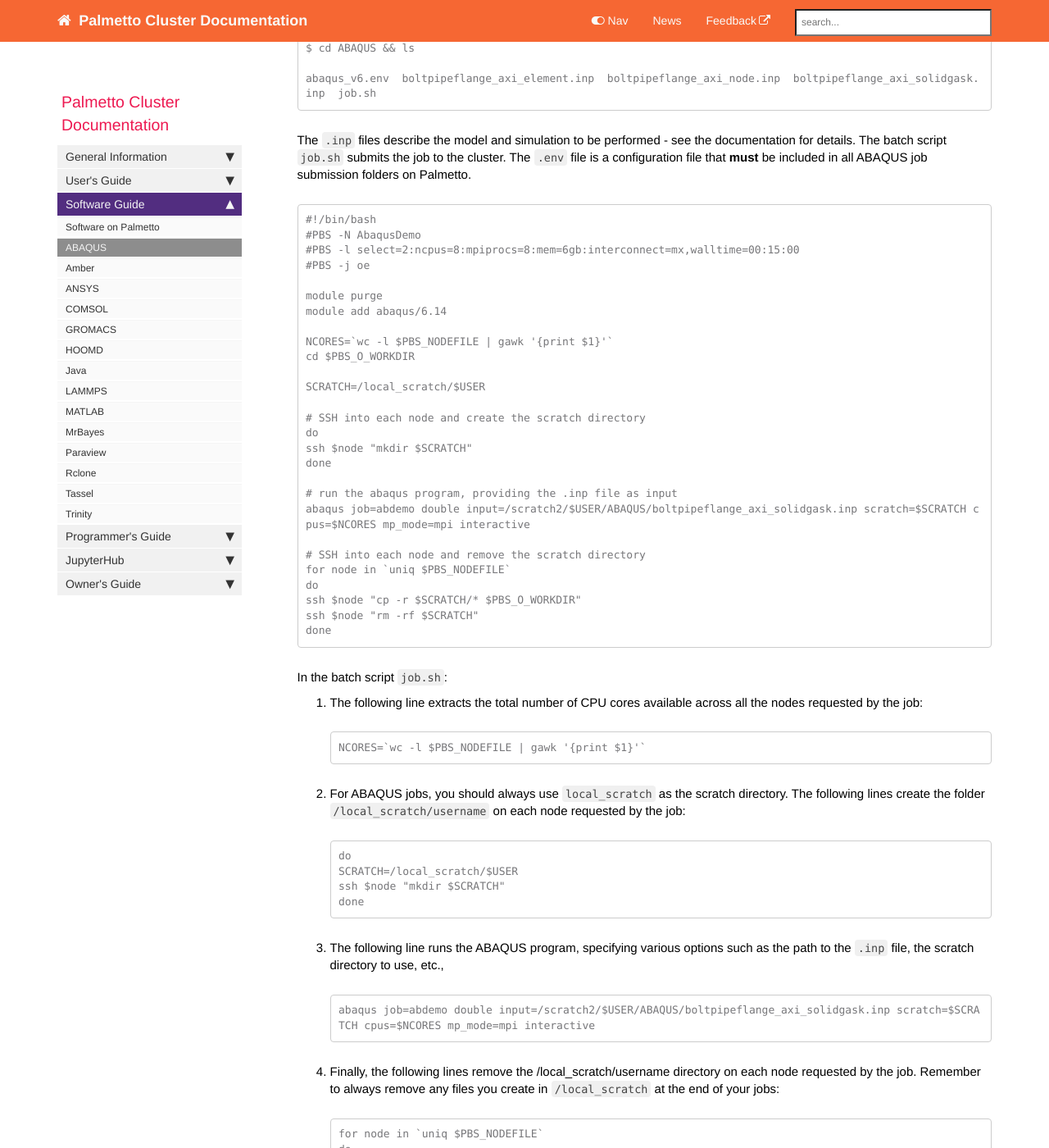
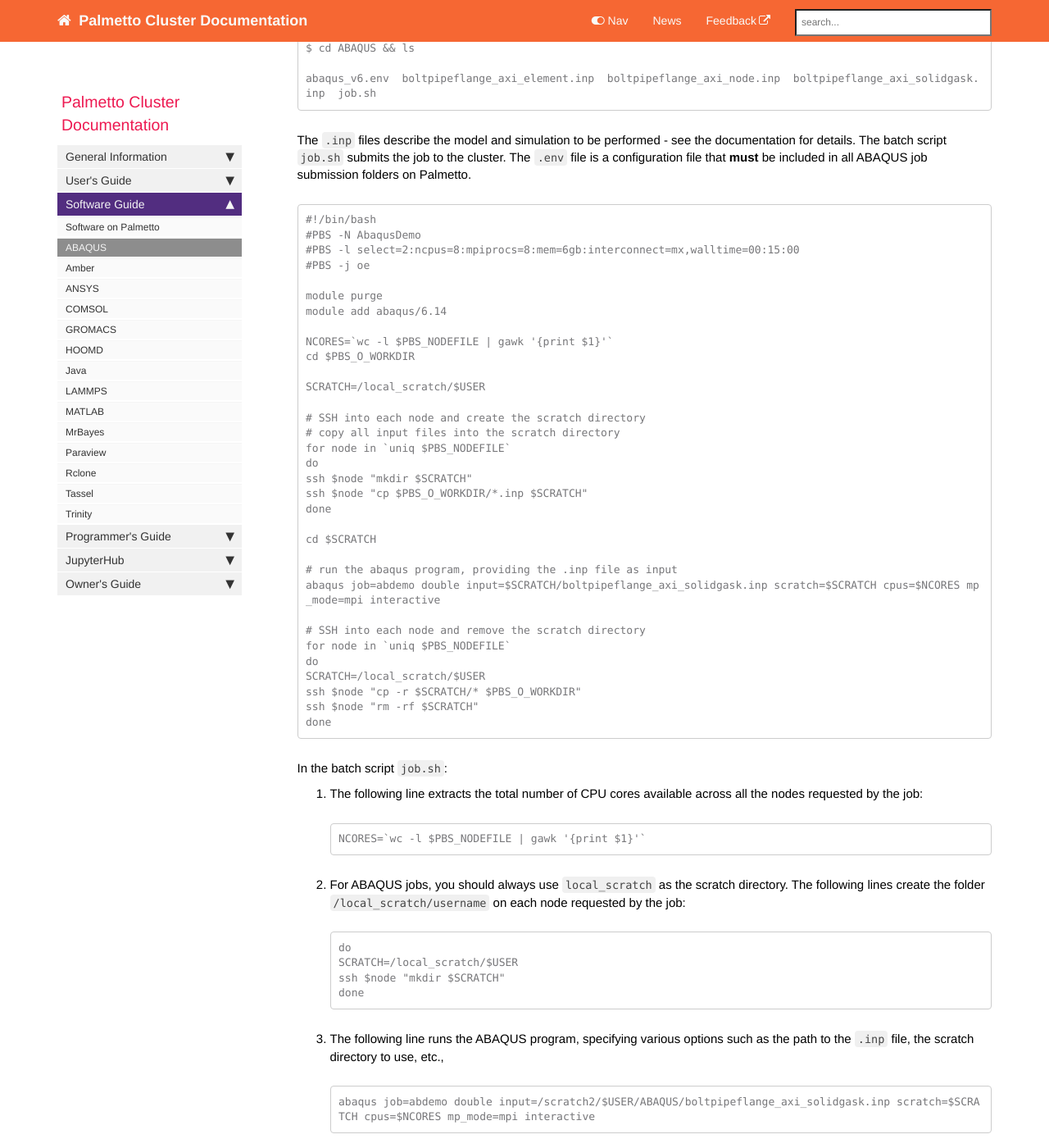
Before and after one commit to clemsonciti/palmetto-documentation, a Jekyll site: the page built from pages/documentation/software_abaqus.md, in a window 1280 px wide and 1400 px high, scrolled down 1195 px. Shown: the whole window at 82% size. Built offline with Jekyll 4.4.1, drawn with Linux system fonts in a browser that asks for light colours; nearby versions of some CDN libraries; comment, search, counter and statistics services are not loaded.

Commit message:
update ABAQUS and ANSYS instructions

```diff
--- a/pages/documentation/software_abaqus.md
+++ b/pages/documentation/software_abaqus.md
@@ -92,16 +92,22 @@ cd $PBS_O_WORKDIR
 SCRATCH=/local_scratch/$USER
 
 # SSH into each node and create the scratch directory
+# copy all input files into the scratch directory
+for node in `uniq $PBS_NODEFILE`
 do
 ssh $node "mkdir $SCRATCH"
+ssh $node "cp $PBS_O_WORKDIR/*.inp $SCRATCH"
 done
 
+cd $SCRATCH
+
 # run the abaqus program, providing the .inp file as input
-abaqus job=abdemo double input=/scratch2/$USER/ABAQUS/boltpipeflange_axi_solidgask.inp scratch=$SCRATCH cpus=$NCORES mp_mode=mpi interactive
+abaqus job=abdemo double input=$SCRATCH/boltpipeflange_axi_solidgask.inp scratch=$SCRATCH cpus=$NCORES mp_mode=mpi interactive
 
 # SSH into each node and remove the scratch directory
 for node in `uniq $PBS_NODEFILE`
 do
+SCRATCH=/local_scratch/$USER
 ssh $node "cp -r $SCRATCH/* $PBS_O_WORKDIR"
 ssh $node "rm -rf $SCRATCH"
 done
```
Also changed, not shown: pages/documentation/software_ansys.md (+2 -1 lines).
